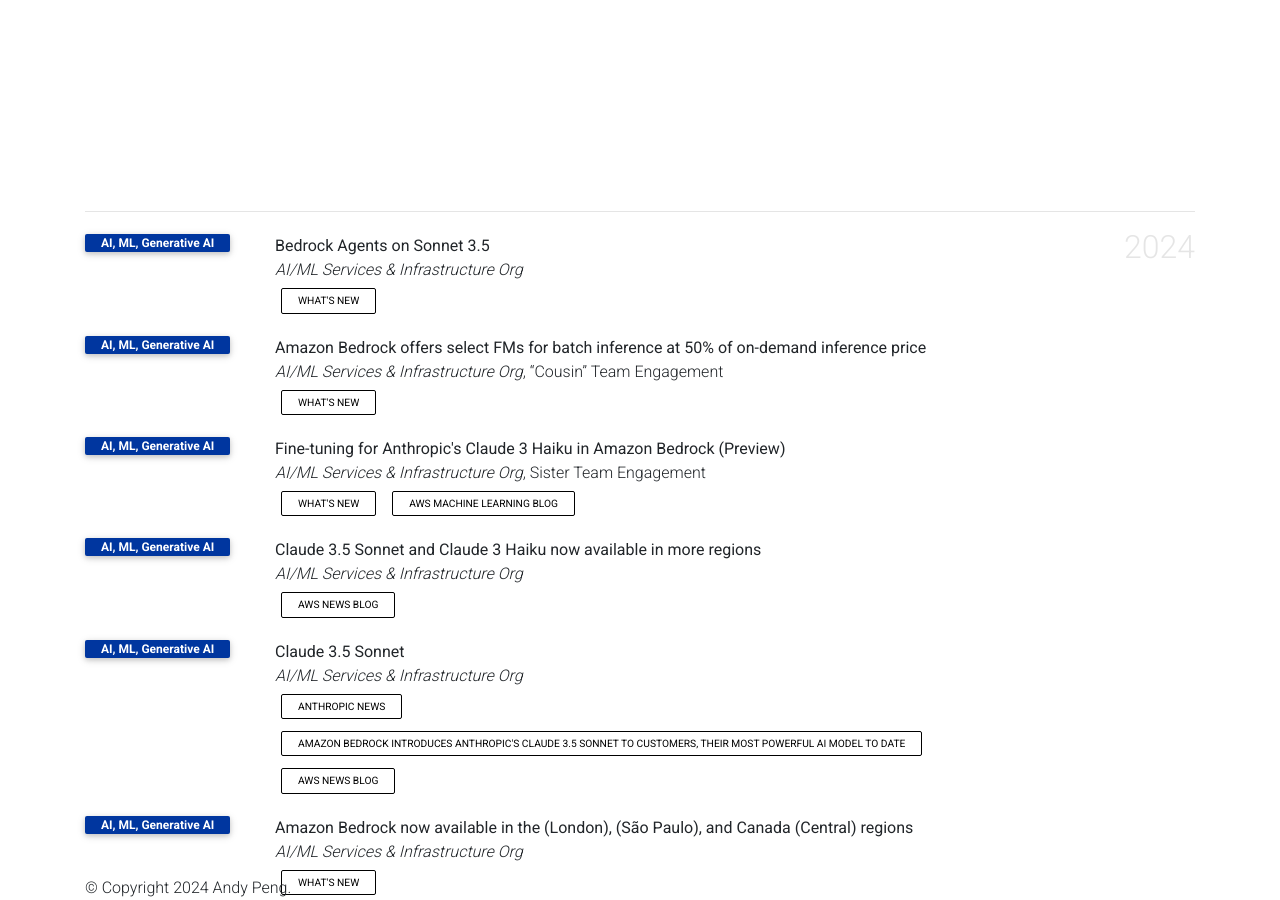
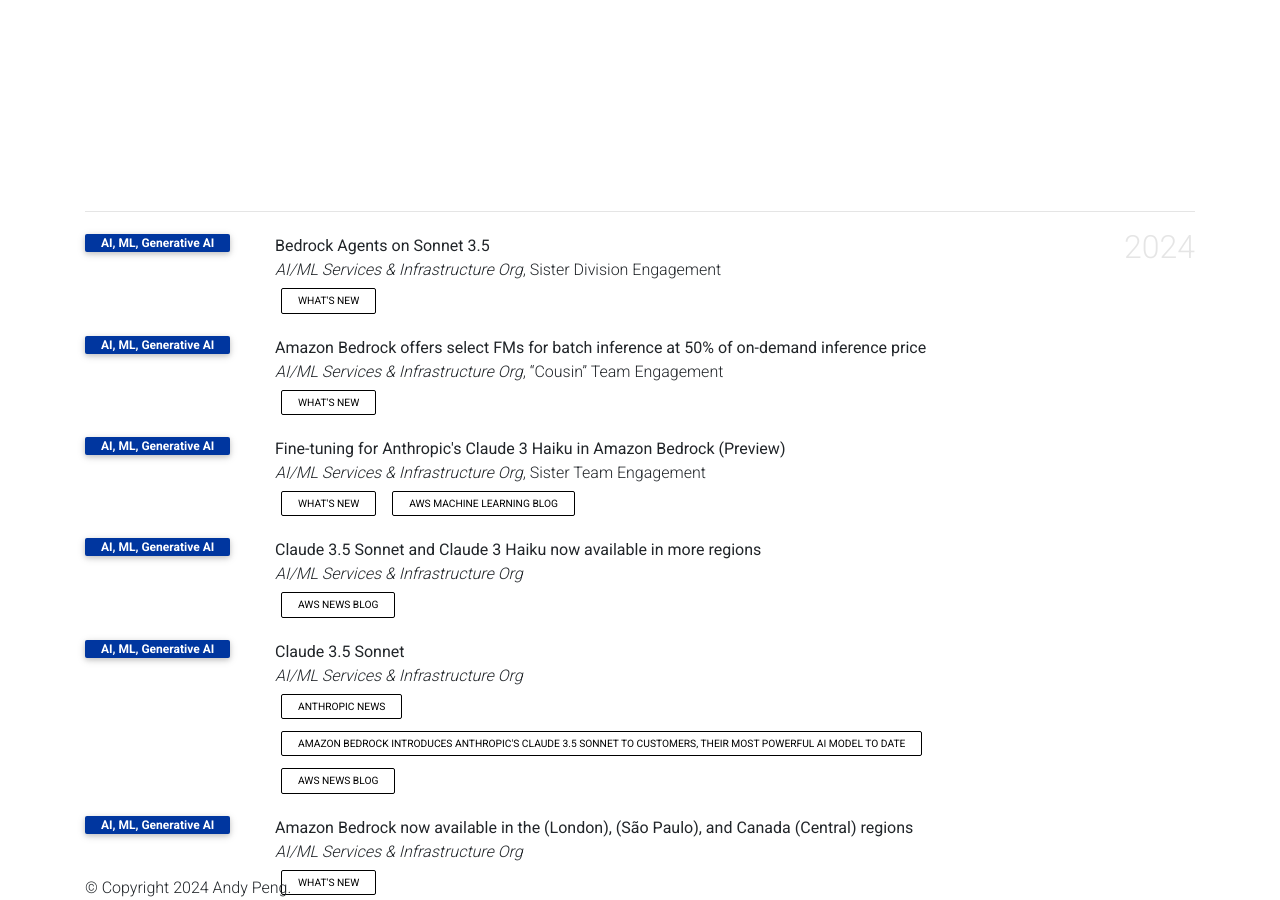
Before and after one commit to gfw001/gfw001.github.io, a Jekyll site: the page products.html, which Jekyll copies as it is, in a window 1280 px wide and 900 px high, scrolled down 1013 px. Built offline with Jekyll 4.4.1, drawn with Linux system fonts in a browser that asks for light colours; comment, search, counter and statistics services are not loaded; a style sheet for code colours, icons or effects is not loaded.

Commit message:
Update products.html

```diff
--- a/products.html
+++ b/products.html
@@ -217,7 +217,7 @@
                <div class="col-sm-2 abbr"><abbr class="badge">AI, ML, Generative AI</abbr></div>
                <div id="mao2023agent" class="col-sm-8">
                   <div class="title">Bedrock Agents on Sonnet 3.5</div>
-                  <div class="periodical"> <em>AI/ML Services & Infrastructure Org</em> </div>
+                  <div class="periodical"> <em>AI/ML Services & Infrastructure Org</em>, Sister Division Engagement</div>
                   <div class="links">
                      <a href="https://aws.amazon.com/about-aws/whats-new/2024/09/bedrock-agents-sonnet-3-5/" class="btn btn-sm z-depth-0" role="button" rel="noopener noreferrer" target="_blank">What's New</a>
                   </div>
```
